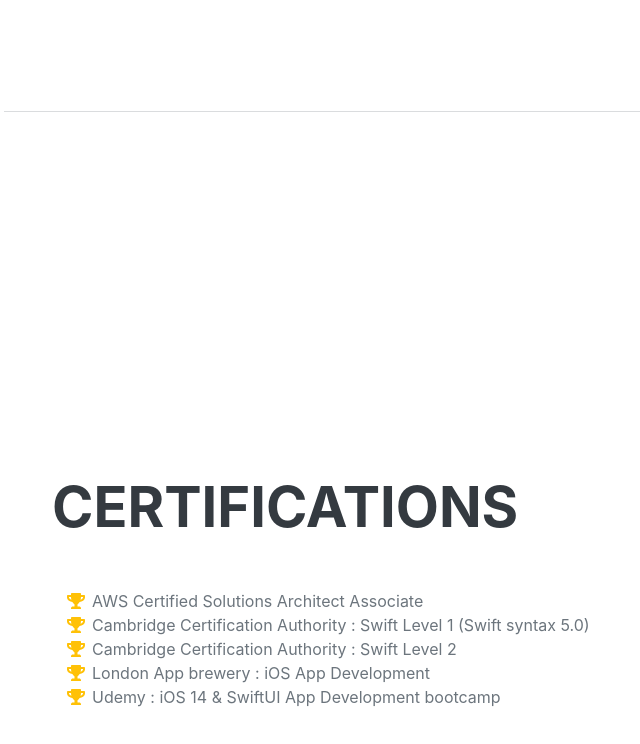
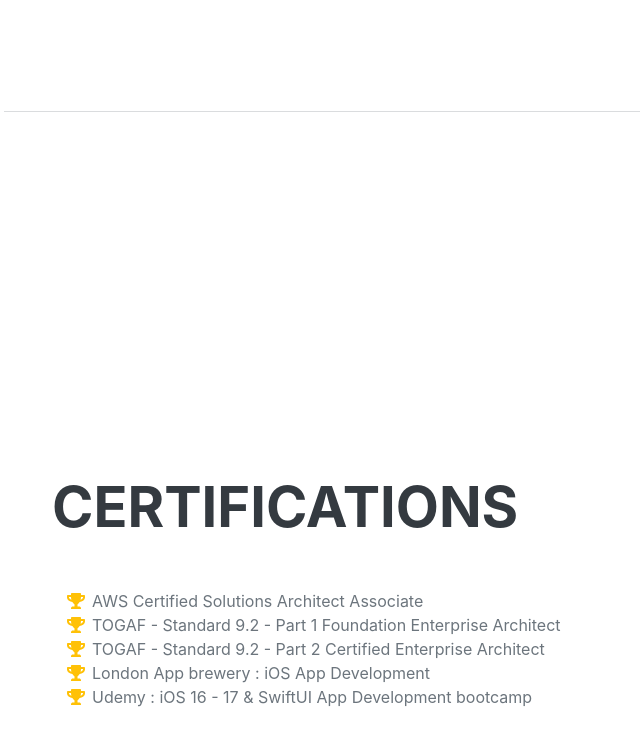
Before and after one commit to AbdiasSaintLouis/cvAbi, a plain HTML site: page index.html in a window 1280 px wide. Shown: the part 7641-8385 px from the top of the page, without its empty margins (268-908 px from the left). Drawn offline with nearby package versions, Linux system fonts and the light colour scheme; a web font is replaced by a local one.

Commit message:
Update index.html

```diff
--- a/index.html
+++ b/index.html
@@ -335,13 +335,13 @@
                         </li>
                         <li>
                             <span class="fa-li"><i class="fas fa-trophy text-warning"></i></span>
-                            Cambridge Certification Authority : Swift Level 1 (Swift syntax 5.0)
+                           TOGAF - Standard 9.2 - Part 1 Foundation Enterprise Architect
 
                         </li>
                         <li>
                             <span class="fa-li"><i class="fas fa-trophy text-warning"></i></span>
                             <!-- <sup>st</sup> -->
-                            Cambridge Certification Authority : Swift Level 2
+                           TOGAF - Standard 9.2 - Part 2 Certified Enterprise Architect
                         </li>
                           <li>
                             <span class="fa-li"><i class="fas fa-trophy text-warning"></i></span>
@@ -349,7 +349,7 @@
                         </li>
                            <li>
                             <span class="fa-li"><i class="fas fa-trophy text-warning"></i></span>
-                            Udemy : iOS 14 & SwiftUI App Development bootcamp
+                            Udemy : iOS 16 - 17 & SwiftUI App Development bootcamp
                         </li>
                     </ul>
                 </div>
```
